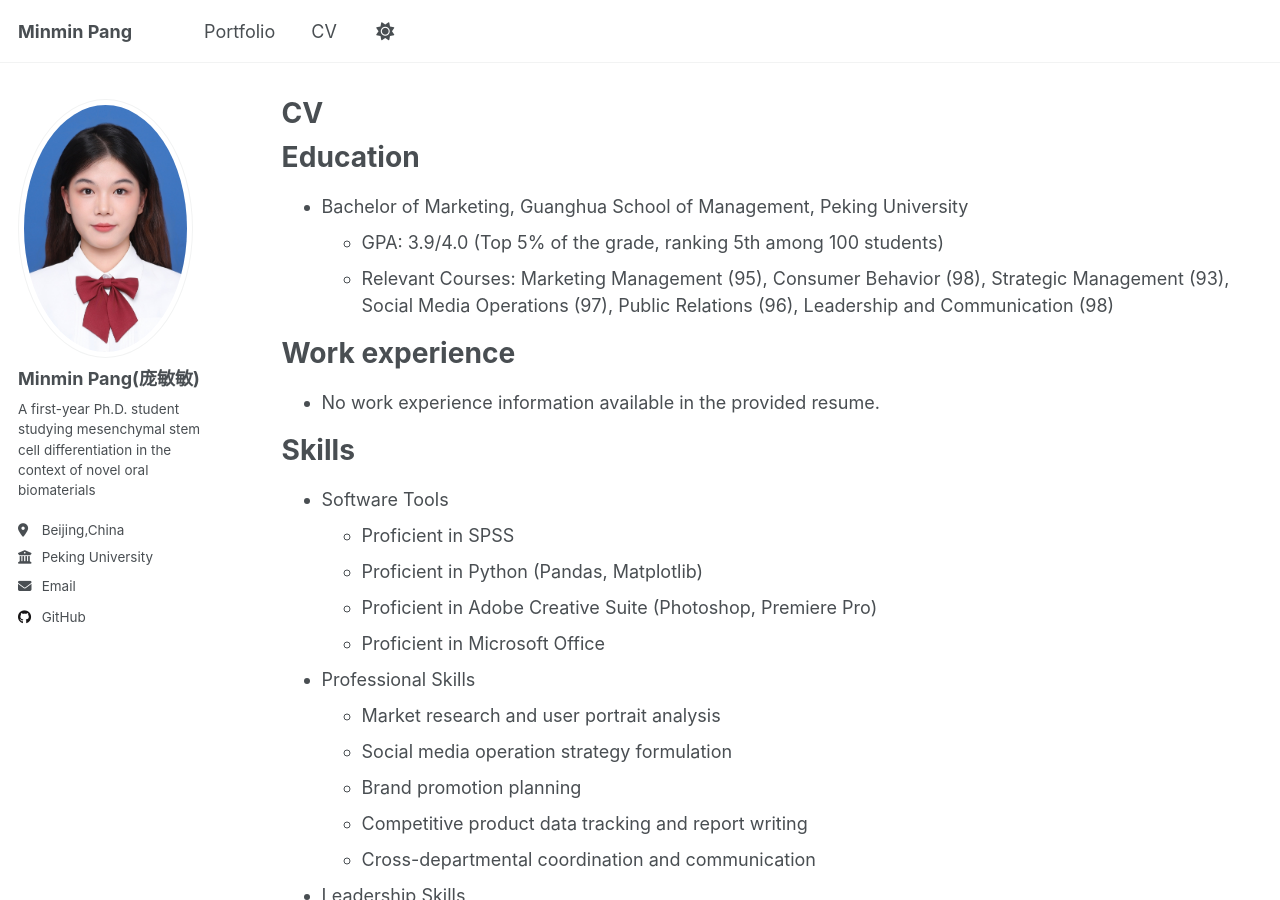
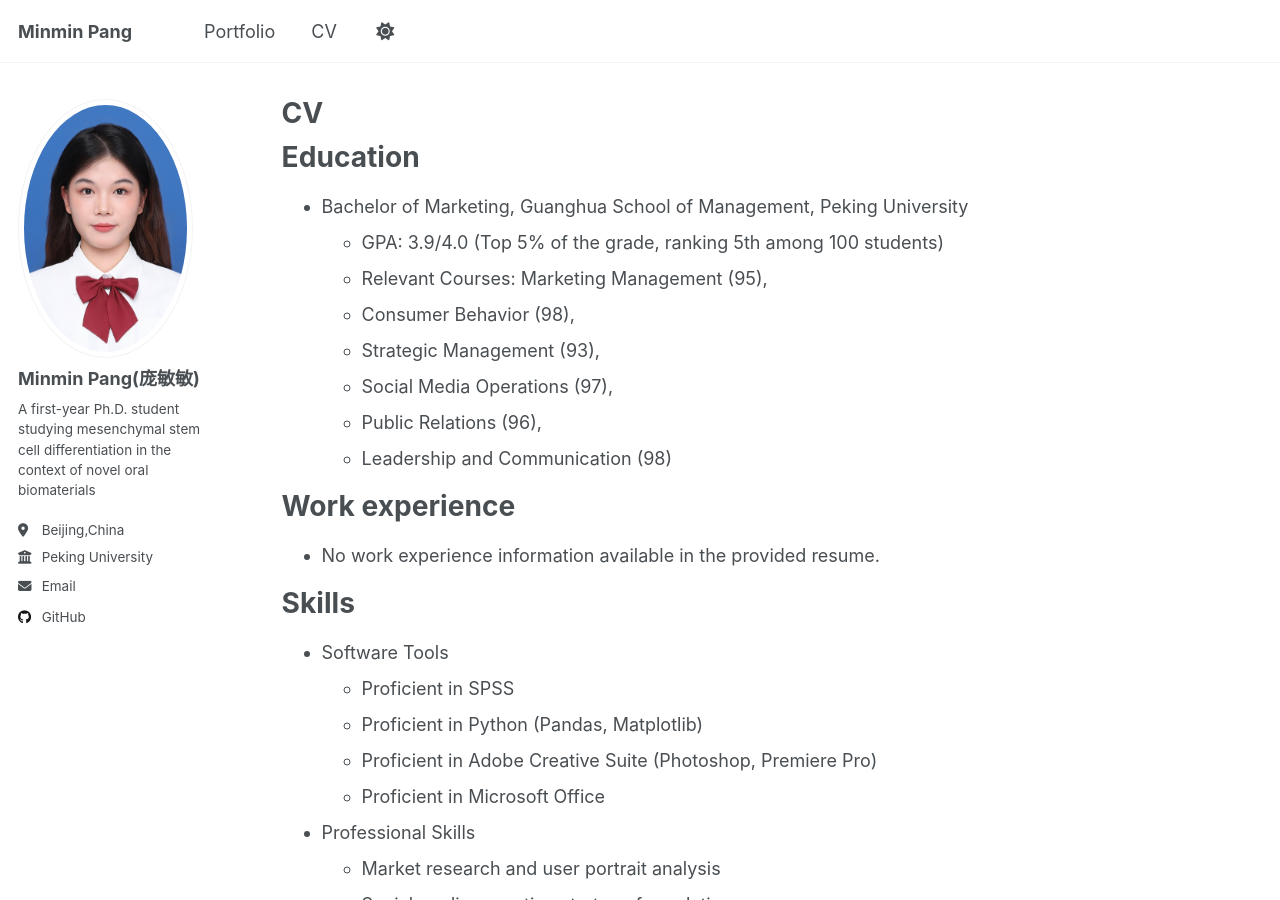
Before and after one commit to pangminmin/pangminmin.github.io, a Jekyll site: the page built from _pages/cv.md, in a window 1280 px wide and 900 px high. Built offline with Jekyll 4.4.1, drawn with Linux system fonts in a browser that asks for light colours; a script that is not in the unit is left out.

Commit message:
Update cv.md

```diff
--- a/_pages/cv.md
+++ b/_pages/cv.md
@@ -13,7 +13,12 @@ Education
 ======
 * Bachelor of Marketing, Guanghua School of Management, Peking University
   * GPA: 3.9/4.0 (Top 5% of the grade, ranking 5th among 100 students)
-  * Relevant Courses: Marketing Management (95), Consumer Behavior (98), Strategic Management (93), Social Media Operations (97), Public Relations (96), Leadership and Communication (98)
+  * Relevant Courses: Marketing Management (95),
+  *                   Consumer Behavior (98),
+  *                   Strategic Management (93),
+  *                   Social Media Operations (97),
+  *                   Public Relations (96),
+  *                   Leadership and Communication (98)
 
 Work experience
 ======
```
